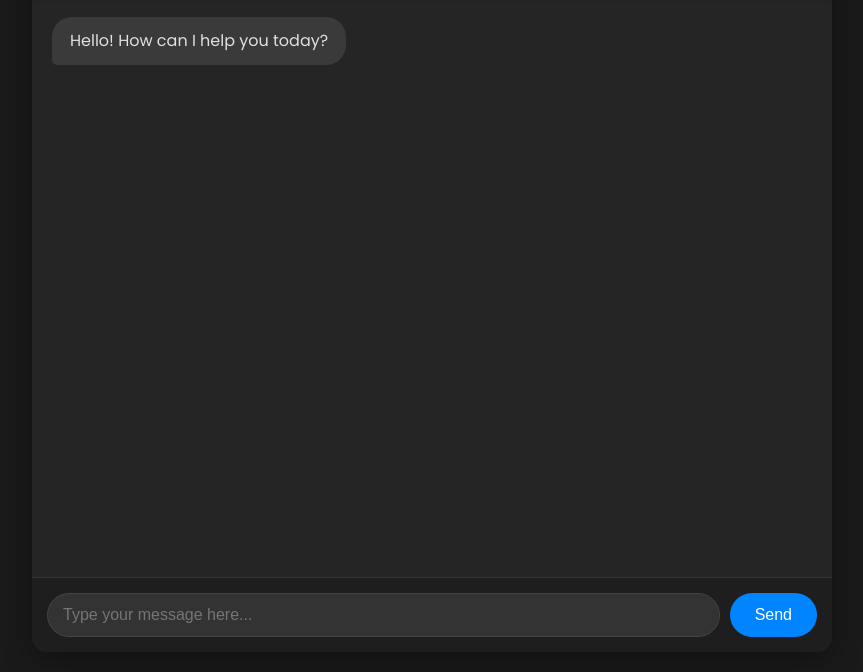
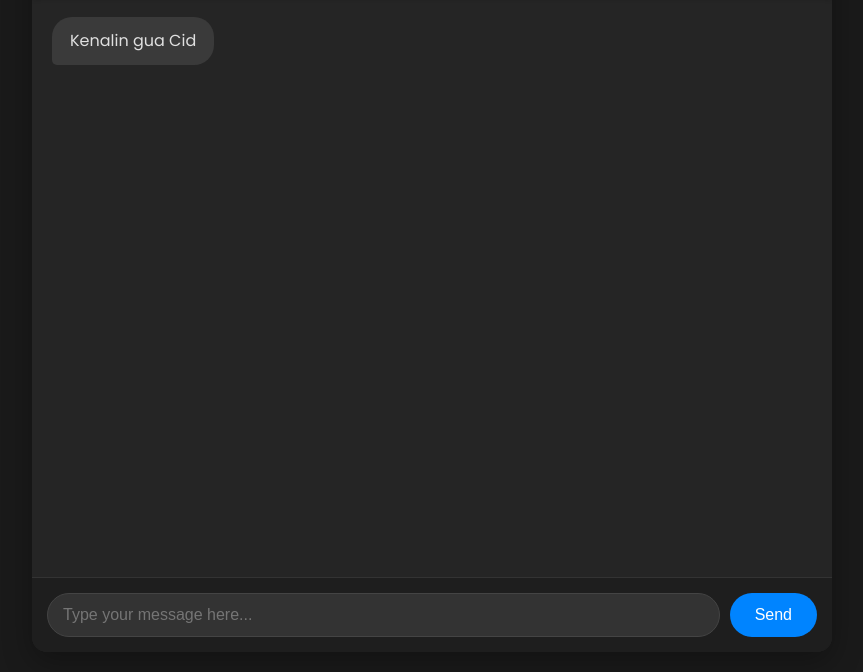
Before and after one commit to Cidzzz/cidai, a plain HTML site: page chat.html in a window 1280 px wide. Shown: the part 128-800 px from the top of the page, without its empty margins (208-1071 px from the left). Drawn offline with Linux system fonts and the light colour scheme.

Commit message:
Update chat.html

```diff
--- a/chat.html
+++ b/chat.html
@@ -15,7 +15,7 @@
         <div id="chat-box" class="chat-box">
             <!-- Messages will be appended here -->
              <div class="message assistant-message">
-                <p>Hello! How can I help you today?</p>
+                <p>Kenalin gua Cid </p>
             </div>
         </div>
         <footer class="chat-footer">
```
